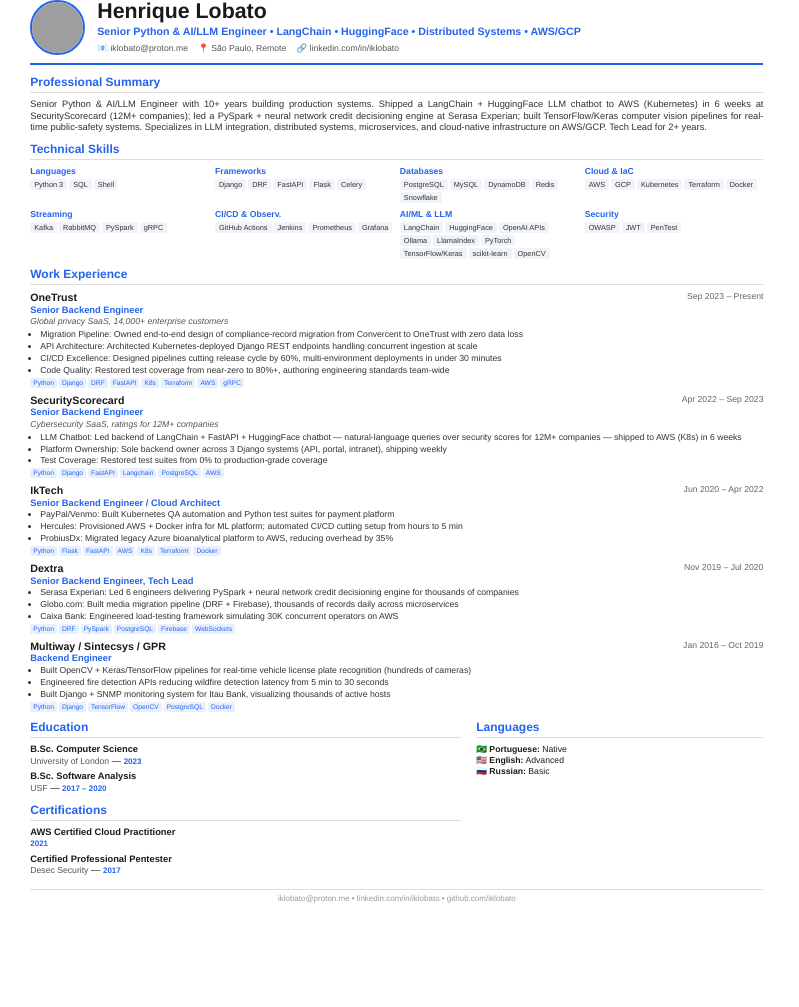
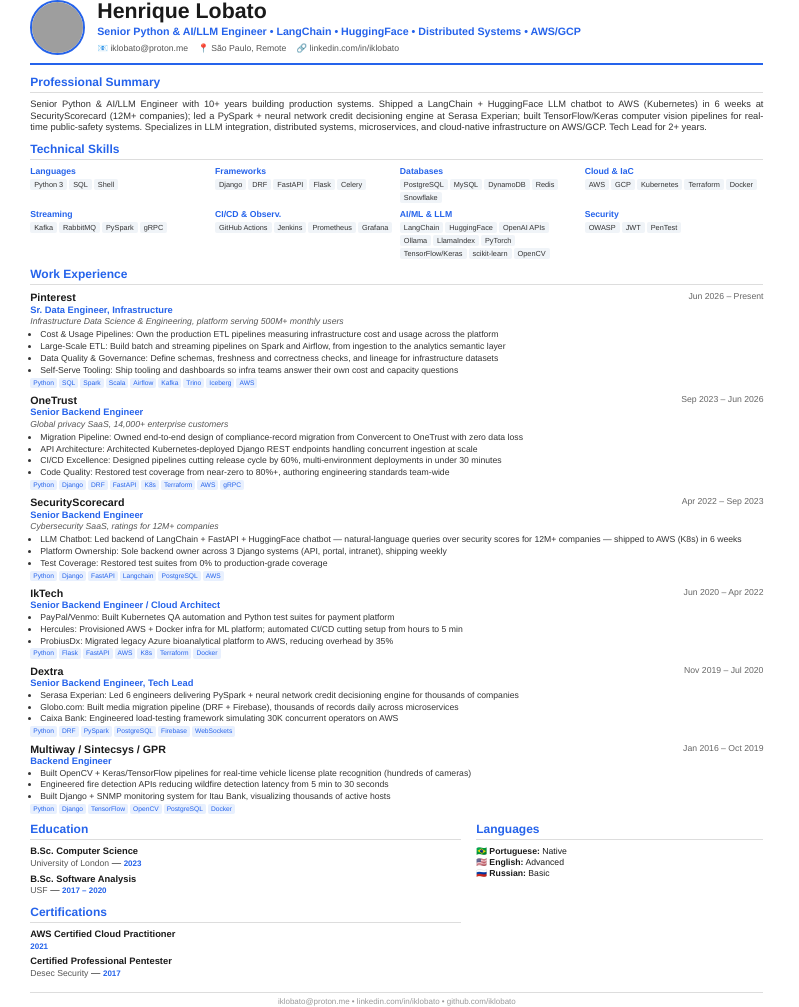
Before and after one commit to iklobato/iklobato.github.io, a Jekyll site: the page built from pdf/index.html, in a window 1280 px wide. Shown: the whole page, without its empty margins (0-799 px from the left). Built offline with Jekyll 4.4.1, drawn with Linux system fonts in a browser that asks for light colours; before the commit the page ends 904 px from its top, so only the background shows below that; grey boxes are pictures that could not be loaded.

Commit message:
Add Pinterest role and close out the OneTrust entry
Starting Jun 2026 as Sr. Data Engineer, Infrastructure at Pinterest, on the
Infrastructure Data Science & Engineering team. Responsibilities are taken from
the team's public job postings (cost and usage pipelines, large-scale ETL on
Spark and Airflow, data quality and governance, self-serve tooling) rather than
achievements, since the role just started.

OneTrust now ends Jun 2026. Same entry added to the PDF version so both stay in
sync, plus a Pinterest badge in the companies carousel.

```diff
--- a/pdf/index.html
+++ b/pdf/index.html
@@ -373,8 +373,26 @@
 
             <div class="experience-item">
                 <div class="experience-header">
+                    <span class="company">Pinterest</span>
+                    <span class="duration">Jun 2026 – Present</span>
+                </div>
+                <span class="job-title">Sr. Data Engineer, Infrastructure</span>
+                <p class="job-desc">Infrastructure Data Science &amp; Engineering, platform serving 500M+ monthly users</p>
+                <ul class="contributions">
+                    <li>Cost &amp; Usage Pipelines: Own the production ETL pipelines measuring infrastructure cost and usage across the platform</li>
+                    <li>Large-Scale ETL: Build batch and streaming pipelines on Spark and Airflow, from ingestion to the analytics semantic layer</li>
+                    <li>Data Quality &amp; Governance: Define schemas, freshness and correctness checks, and lineage for infrastructure datasets</li>
+                    <li>Self-Serve Tooling: Ship tooling and dashboards so infra teams answer their own cost and capacity questions</li>
+                </ul>
+                <div class="tech-stack">
+                    <span>Python</span><span>SQL</span><span>Spark</span><span>Scala</span><span>Airflow</span><span>Kafka</span><span>Trino</span><span>Iceberg</span><span>AWS</span>
+                </div>
+            </div>
+
+            <div class="experience-item">
+                <div class="experience-header">
                     <span class="company">OneTrust</span>
-                    <span class="duration">Sep 2023 – Present</span>
+                    <span class="duration">Sep 2023 – Jun 2026</span>
                 </div>
                 <span class="job-title">Senior Backend Engineer</span>
                 <p class="job-desc">Global privacy SaaS, 14,000+ enterprise customers</p>
```
Also changed, not shown: index.md (+41 -1 lines), assets/images/company-logos/pinterest.svg (added).
